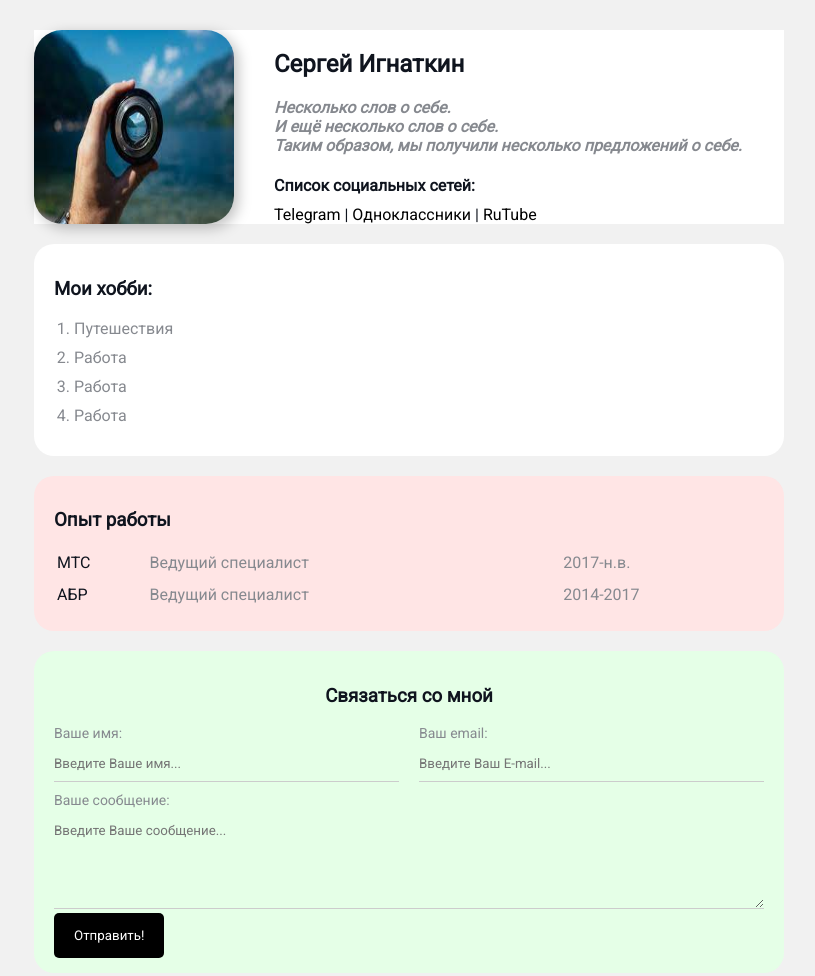
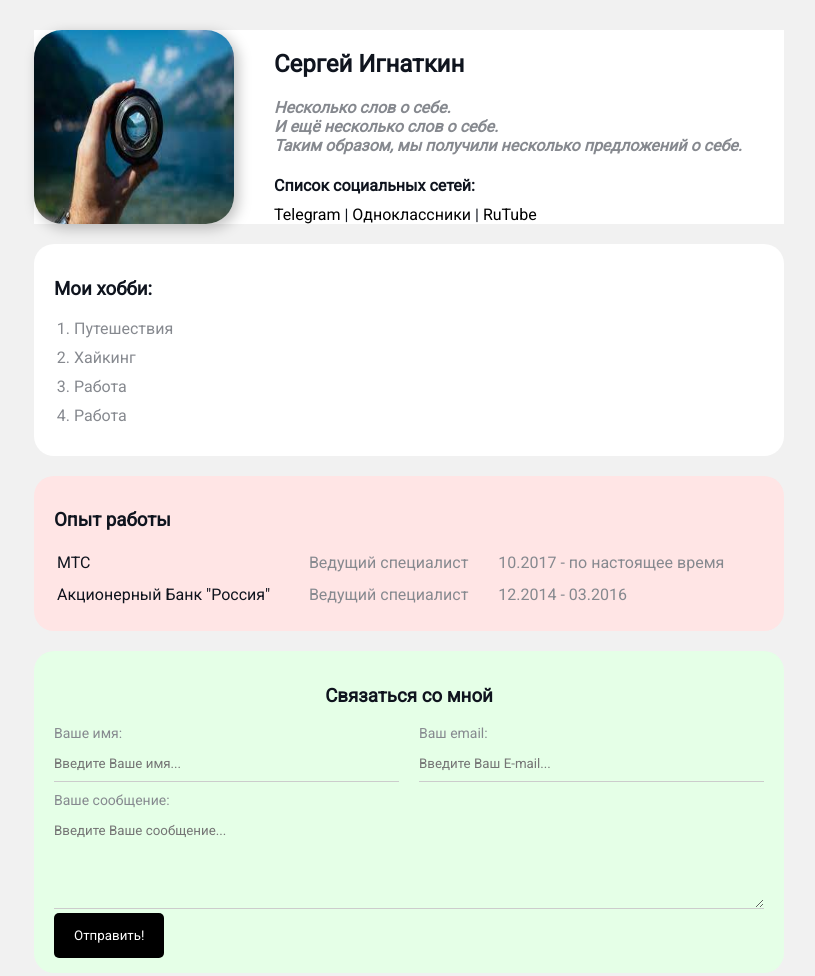
Before and after one commit to sarge131/resume, a plain HTML site: page index.html in a window 1280 px wide. Shown: the whole page, without its empty margins (231-1046 px from the left). Drawn offline with Linux system fonts and the light colour scheme.

Commit message:
обновил инфо о работе, коррекция описания титульного листа

```diff
--- a/index.html
+++ b/index.html
@@ -4,9 +4,9 @@
     <meta charset="UTF-8">
     <meta http-equiv="X-UA-Compatible" content="IE=edge">
     <meta name="viewport" content="width=device-width, initial-scale=1.0">
-    <meta name="keywords" content="sergei, cv, resume">
+    <meta name="keywords" content="Ignatkin, cv, resume">
     <meta name="description" content="Это будущий сайт-резюме Сергея И.">
-    <title>Sergei резюме</title>
+    <title>Sergei Ignatkin's CV</title>
     <link rel="stylesheet" href="01_styles.css">
 </head>
 <body class="container">
@@ -33,7 +33,7 @@
   <h3>Мои хобби:</h3>
   <ol class="list">
     <li>Путешествия</li>
-    <li>Работа</li>
+    <li>Хайкинг</li>
     <li>Работа</li>
     <li>Работа</li>
   </ol>
@@ -51,12 +51,12 @@
       <tr>
         <td>МТС</td>
         <td>Ведущий специалист</td>
-        <td>2017-н.в.</td>
+        <td>10.2017 - по настоящее время</td>
       </tr>
       <tr>
-        <td>АБР</td>
+        <td>Акционерный Банк "Россия"</td>
         <td>Ведущий специалист</td>
-        <td>2014-2017</td>
+        <td>12.2014 - 03.2016</td>
       </tr>
     </tbody>
   </table>
```
